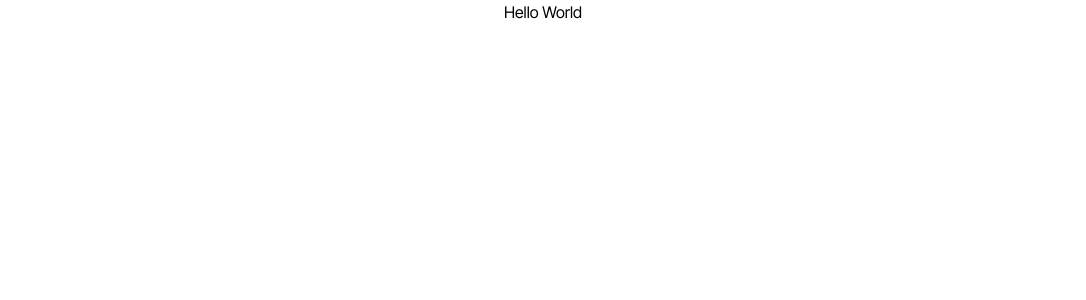
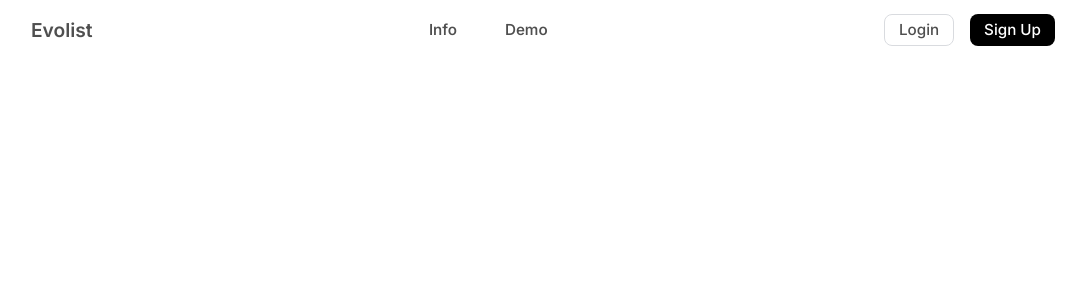
Before and after one commit to Flaryiest/Evolist, a React (Vite) app in the folder web/: page / in a window 1280 px wide. Shown: the top 300 px of the page, without its empty margins (97-1183 px from the left). Built offline with nearby package versions, Linux system fonts and the light colour scheme.

Commit message:
created navbar

```diff
--- a/web/index.html
+++ b/web/index.html
@@ -2,9 +2,12 @@
 <html lang="en">
   <head>
     <meta charset="UTF-8" />
-    <link rel="preconnect" href="https://fonts.googleapis.com">
-    <link rel="preconnect" href="https://fonts.gstatic.com" crossorigin>
-    <link href="https://fonts.googleapis.com/css2?family=Inter+Tight:ital,wght@0,100..900;1,100..900&family=Inter:ital,opsz,wght@0,14..32,100..900;1,14..32,100..900&display=swap" rel="stylesheet">
+    <link rel="preconnect" href="https://fonts.googleapis.com" />
+    <link rel="preconnect" href="https://fonts.gstatic.com" crossorigin />
+    <link
+      href="https://fonts.googleapis.com/css2?family=Inter+Tight:ital,wght@0,100..900;1,100..900&family=Inter:ital,opsz,wght@0,14..32,100..900;1,14..32,100..900&display=swap"
+      rel="stylesheet"
+    />
     <meta name="viewport" content="width=device-width, initial-scale=1.0" />
     <title>Evolist</title>
   </head>
--- a/web/src/assets/styles/globals.css
+++ b/web/src/assets/styles/globals.css
@@ -121,14 +121,15 @@ table {
 }
 
 :root {
-    font-family: 'Inter Tight', 'Inter', 'Roboto', Inter, system-ui, Helvetica,
-        Arial, sans-serif;
+  font-family:
+    'Inter', 'Inter Tight', 'Roboto', system-ui, Helvetica, Arial,
+    sans-serif;
 
   --primary-background-color: #ffffff;
   --secondary-background-color: #ffe8e5;
-    --primary-text-color: #000000;
-    --secondary-text-color: #000000;
-    --primary-accent-color: #000000;
+  --primary-text-color: #4f4f4f;
+  --secondary-text-color: #ae838e;
+  --primary-accent-color: #eabfb9;
 
   --sub-text-size: 0.75em;
   --main-text-size: 1em;
@@ -177,7 +178,12 @@ button {
 }
 
 .page {
+  width: 100%;
+  max-width: 100dvw;
+  box-sizing: border-box;
   display: flex;
   justify-content: center;
   align-items: center;
+  overflow-x: hidden;
+  margin-top: 30px;
 }
--- a/web/src/components/navbar/navbar.module.css
+++ b/web/src/components/navbar/navbar.module.css
@@ -0,0 +1,178 @@
+.navbarContainer {
+  width: 100%;
+  box-sizing: border-box;
+  display: flex;
+  justify-content: center;
+  align-items: center;
+  position: fixed;
+  background-color: rgba(255, 255, 255, 0.5);
+  backdrop-filter: blur(10px);
+  z-index: 10;
+}
+
+.navbar {
+  display: flex;
+  justify-content: space-between;
+  align-items: center;
+  min-height: 56px;
+  max-width: min(100dvw, 1024px);
+  width: 100%;
+  padding: 2px 0px;
+  background-color: rgba(255, 255, 255, 0.5);
+}
+
+.navbarLogo {
+  display: flex;
+  justify-content: center;
+  align-items: center;
+}
+
+.navbarLogoText {
+  font-size: 1.2em;
+  font-weight: 600;
+}
+
+.navbarLinks {
+  display: flex;
+  gap: 20px;
+  font-weight: 550;
+  font-size: 0.95em;
+}
+
+.navbarBaseLink {
+  display: flex;
+  align-items: center;
+  justify-content: center;
+  height: 36px;
+  padding: 0 16px;
+  border-radius: 6px;
+  transition: background-color 0.2s;
+  text-align: center;
+}
+
+.navbarBaseLink:hover {
+  background-color: var(--primary-accent-color);
+}
+
+.navbarOnboardLinks {
+  display: flex;
+  align-items: center;
+  justify-content: space-between;
+  gap: 8px;
+  height: 36px;
+}
+
+.navbarLoginLink {
+  display: flex;
+  justify-content: center;
+  align-items: center;
+  height: 32px;
+  box-sizing: border-box;
+  padding: 3px 14px;
+  border-width: 1px;
+  border-style: solid;
+  border-radius: 8px;
+  font-size: 0.95em;
+  font-weight: 500;
+  border-color: rgb(217, 219, 223);
+  transition: background-color 0.3s;
+}
+
+.navbarLoginLink:hover {
+  background-color: var(--primary-accent-color);
+}
+
+.navbarSignupLink {
+  display: flex;
+  justify-content: center;
+  align-items: center;
+  height: 32px;
+  box-sizing: border-box;
+  padding: 3px 14px;
+  border-width: 0px;
+  border-style: solid;
+  border-radius: 8px;
+  font-size: 0.95em;
+  font-weight: 500;
+  background-color: black;
+  color: white;
+  transition: box-shadow 0.2s;
+}
+
+.navbarSignupLink:hover {
+  box-shadow: 0px 0px 2px 4px var(--primary-accent-color);
+}
+
+.navbarLinks,
+.navbarOnboardLinks {
+  display: flex;
+  gap: 1rem;
+}
+
+.navbarMenuIcon {
+  display: none;
+}
+
+@media (max-width: 1100px) {
+  .navbar {
+    margin: 0 1em;
+  }
+}
+
+@media (max-width: 1000px) {
+  .navbarContainer.open {
+    background-color: rgba(255, 255, 255, 1);
+    backdrop-filter: blur(10px);
+  }
+  .navbar {
+    padding-left: 2em;
+    padding-right: 2em;
+  }
+  .navbar.open {
+    background-color: rgba(255, 255, 255, 1);
+    backdrop-filter: blur(10px);
+  }
+  .navbarLinks,
+  .navbarOnboardLinks {
+    display: none;
+    gap: 0;
+  }
+
+  .navbarMenuIcon {
+    display: block;
+  }
+
+  .navbarLinks.open {
+    display: flex;
+    flex-direction: column;
+    position: absolute;
+    top: 56px;
+    left: -20px;
+    padding-left: 20px;
+    width: 100dvw;
+    max-width: 100dvw;
+    background-color: rgba(255, 255, 255, 1);
+    backdrop-filter: blur(10px);
+    padding: 1rem;
+    height: 100dvh;
+  }
+
+  .navbarBaseLink.open {
+    text-align: left;
+    justify-content: start;
+    font-weight: 700;
+    font-size: 1.05em;
+    min-height: 40px;
+    padding: 10px;
+    border-bottom: 1px;
+    border-style: solid;
+    border-color: rgb(194, 194, 194);
+    border-radius: 0px;
+  }
+}
+
+@media (max-width: 500px) {
+  .navbar {
+    max-width: 100dvw;
+  }
+}
--- a/web/src/components/navbar/navbar.tsx
+++ b/web/src/components/navbar/navbar.tsx
@@ -1,10 +1,82 @@
-import "./navbar.module.css"
-import { Link } from "react-router-dom"
+import styles from './navbar.module.css';
+import { useState } from 'react';
+import { Link } from 'react-router-dom';
+
 export default function Navbar() {
-    return <header className="navbar">
-        <div className="logo">Evolist</div>
-            <nav className="nav">
+  const [menuOpen, setMenuOpen] = useState(false);
 
-            </nav>
-    </header>
+  const handleMenuToggle = () => {
+    setTimeout(() => {
+      setMenuOpen(!menuOpen);
+    }, 50);
+  };
+
+  const handleCloseMenu = () => {
+    setTimeout(() => {
+      setMenuOpen(false);
+    }, 50);
+  };
+
+  return (
+    <div className={`${styles.navbarContainer} ${menuOpen ? styles.open : ''}`}>
+      <div className={`${styles.navbar} ${menuOpen ? styles.open : ''}`}>
+        <div className={styles.navbarLogo}>
+          <Link to="/" className={styles.navbarLogoText}>
+            <p>Evolist       </p>
+          </Link>
+        </div>
+        <div
+          onClick={handleCloseMenu}
+          className={`${styles.navbarLinks} ${menuOpen ? styles.open : ''}`}
+        >
+          <Link
+            to="/info"
+            className={`${styles.navbarBaseLink} ${menuOpen ? styles.open : ''}`}
+          >
+            Info
+          </Link>
+          <Link
+            to="/demo"
+            className={`${styles.navbarBaseLink} ${menuOpen ? styles.open : ''}`}
+          >
+            Demo
+          </Link>
+          {menuOpen && (
+            <>
+              <Link
+                to="/login"
+                className={`${styles.navbarBaseLink} ${menuOpen ? styles.open : ''}`}
+              >
+                Login
+              </Link>
+              <Link
+                to="/signup"
+                className={`${styles.navbarBaseLink} ${menuOpen ? styles.open : ''}`}
+              >
+                Sign Up
+              </Link>
+            </>
+          )}
+        </div>
+        <div className={styles.navbarOnboardLinks}>
+          <Link to="/login" className={styles.navbarLoginLink}>
+            Login
+          </Link>
+          <Link to="/signup" className={styles.navbarSignupLink}>
+            Sign Up
+          </Link>
+        </div>
+        <div className={styles.navbarMenuIcon} onClick={handleMenuToggle}>
+          <svg width="24" height="24" viewBox="0 0 24 24">
+            <path
+              d="M3 6h18M3 12h18M3 18h18"
+              stroke="currentColor"
+              strokeWidth="2"
+              strokeLinecap="round"
+            />
+          </svg>
+        </div>
+      </div>
+    </div>
+  );
 }
--- a/web/src/pages/home/index.module.css
+++ b/web/src/pages/home/index.module.css
@@ -0,0 +1,8 @@
+.indexPage {
+    width: 100%;
+    display: flex;
+    flex-direction: column;
+    justify-content: center;
+    align-items: center;
+    overflow-x: hidden;
+}
--- a/web/src/pages/home/index.tsx
+++ b/web/src/pages/home/index.tsx
@@ -1,4 +1,12 @@
-import "./index.module.css"
+import styles from './index.module.css';
+import Navbar from '@/components/navbar/navbar';
 export default function Index() {
-    return <div className="page">Hello World</div>
+  return (
+    <div className="page">
+      <Navbar></Navbar>
+      <div className={styles.indexPage}>
+
+      </div>
+    </div>
+  );
 }
--- a/web/tsconfig.app.json
+++ b/web/tsconfig.app.json
@@ -26,7 +26,7 @@
       "@assets/*": ["./src/assets/*"],
       "@components/*": ["./src/components/*"],
       "@hooks/*": ["./src/hooks/*"],
-      "@pages/*": ["./src/pages/*"],
+      "@pages/*": ["./src/pages/*"]
     }
   },
   "include": ["src"]
--- a/web/vite.config.ts
+++ b/web/vite.config.ts
@@ -5,6 +5,6 @@ import tsconfigPaths from 'vite-tsconfig-paths';
 export default defineConfig({
   plugins: [react(), tsconfigPaths()],
   resolve: {
-    alias: [{find: '@', replacement: '/src'}]
+    alias: [{ find: '@', replacement: '/src' }]
   }
 });
```
Also changed, not shown: web/src/app/app.tsx (+7 -5 lines), web/src/app/provider.tsx (+3 -6 lines), web/src/app/router.tsx (+12 -7 lines), web/src/main.tsx (+3 -4 lines). Lines whose indentation alone changed are shown as unchanged.
